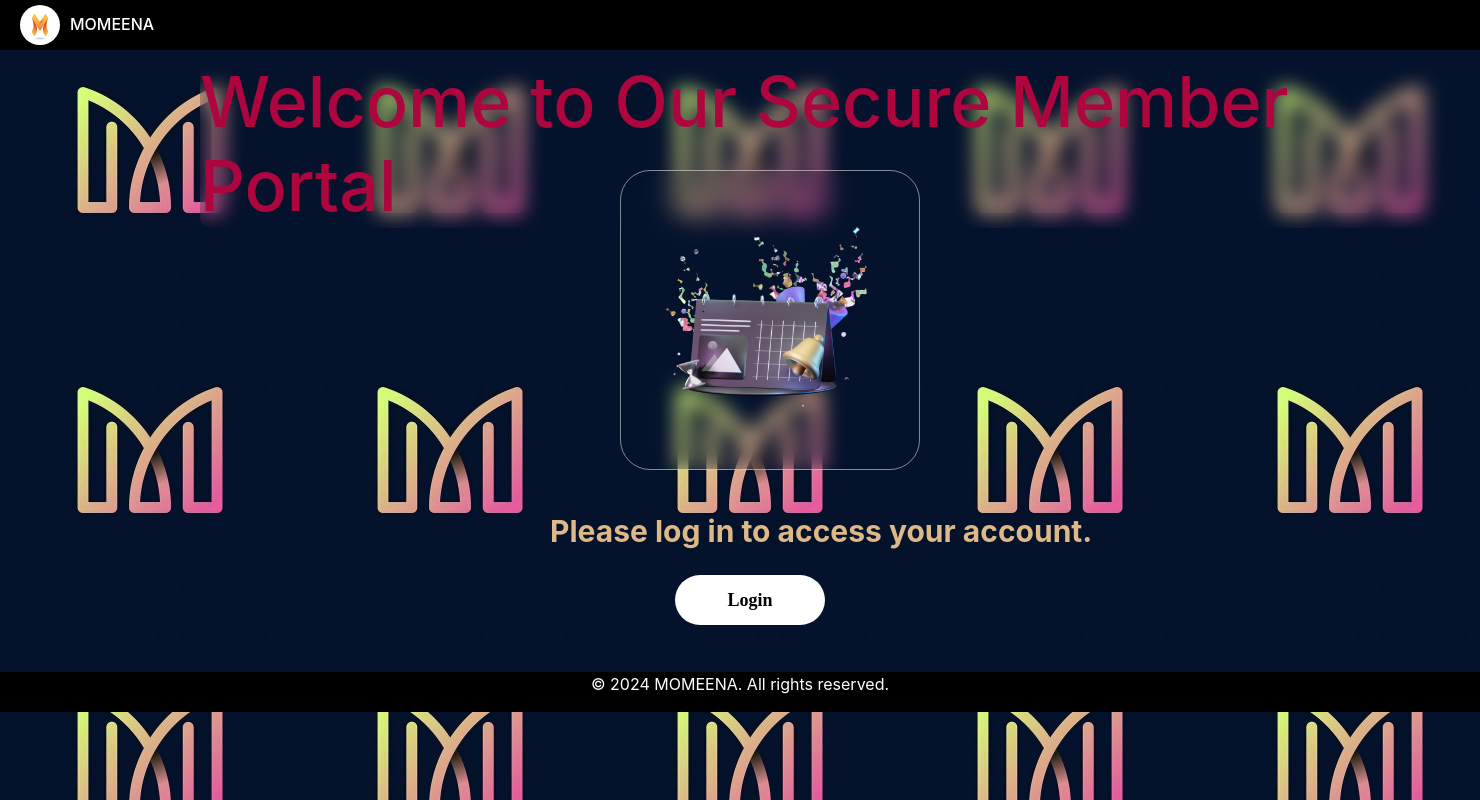
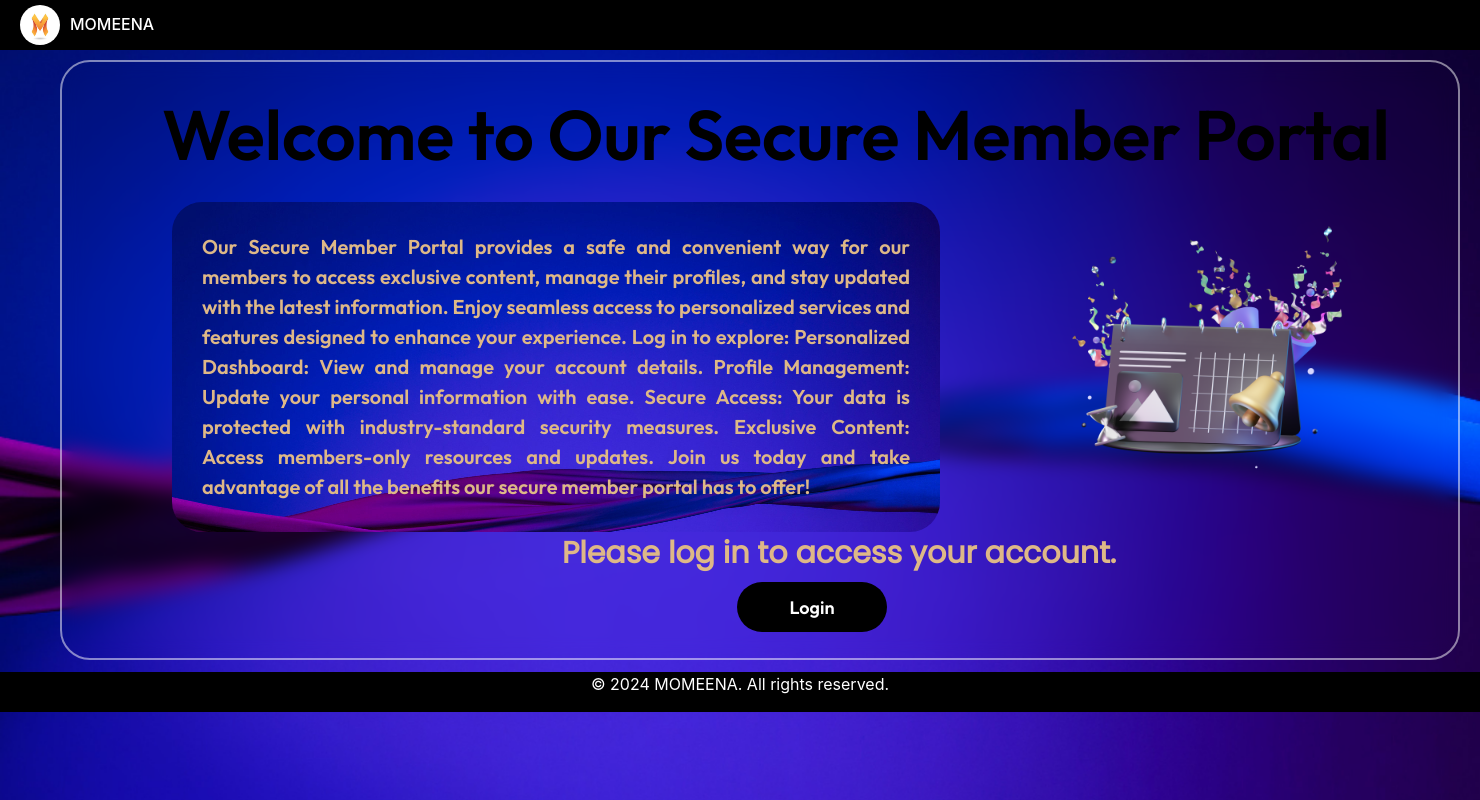
Before and after one commit to momeenaaufar/secure_member_portal, a PHP site: page /welcome.php in a window 1480 px wide. Run offline with PHP 8.4, Linux system fonts and the light colour scheme; some libraries are stand-ins or nearby versions.

Commit message:
first commit for secure member portal

```diff
--- a/login.php
+++ b/login.php
@@ -70,7 +70,7 @@
                 <button type="submit" class="btn">Login</button>
             </div>
         </form>
-        <p>New user? <a href="signup.php">Sign up here</a></p>
+        <p>New user? <a href="signup.php" class="button">Sign up</a></p>
     </div>
 </div>
 
--- a/style.css
+++ b/style.css
@@ -1,94 +1,133 @@
-header,footer{
+header, footer {
     background-color: black;
 }
-header{
+
+header {
     height: 50px;
     color: white;
     align-content: center;
 }
-header .name{
-    top:15px;
-    left:70px;
+
+header .name {
+    top: 15px;
+    left: 70px;
     position: absolute;
 }
-header img{
+
+header img {
     height: 40px;
     width: 40px;
-    left:20px;
+    left: 20px;
     top: 5px;
     position: absolute;
     border-radius: 50px;
 }
-footer{
+
+footer {
     color: white;
     align-content: center;
     text-align: center;
     top: 100px;
 }
-body{
-    background-image: url("logos/m2.jpeg");
-    background-size:300px;
+
+body {
+    background-image: url("logos/3.jpg");
+    background-size: cover;
 }
-.container{
+
+.container {
     height: 622px;
 }
-.welcome h1{
+.welcome-container{
+    height: 600px;
+    width: 1400px;
+    border-radius: 30px;
+    backdrop-filter: blur(10px);
+    background-color: transparent;
+    border: 2px solid rgba(255, 255, 255, 0.5);
+    background-size: 100px;
+    position: absolute;
+    left: 60px;
+    top: 60px;
+}
+.welcome h1 {
     font-size: 70px;
-    font-family: Inter;
+    font-family: Out;
     font-weight: 500;
-    top: 60px;
-    left: 200px;
+    top: 30px;
+    left: 100px;
     position: absolute;
-    color: rgb(175, 5, 62);
-    border-radius: 10px;
-    background-color:transparent;
-    backdrop-filter: blur(10px);
+    color: black;
 }
-.welcome p{
-     /* Add styles for the modal body */
-    font-family: Inter;
+
+.welcome .para {
+    font-family: Out;
+    font-size: 20px;
+    font-weight: 200;
+    align-self: center;
+    border-bottom: none;
+    top: 120px;
+    left: -90px;
+    position: absolute;
+    color: burlywood;
+    text-align: justify;
+    line-height: 30px;
+    border-radius: 30px;
+    padding: 30px;
+    background-image: url(logos/3.jpg);
+}
+
+.welcome p {
+    font-family: Pop;
     font-size: 30px;
     font-weight: 700;
     line-height: 42.36px;
     align-self: center;
     border-bottom: none;
-    top: 510px;
-    left: 550px;
+    top: 470px;
+    left: 500px;
     position: absolute;
-    color:burlywood;
+    color: burlywood;
 }
-.welcome .btn{
-    width: 150px; /* Set the width */
-    height: 50px; /* Set the height */
-    border: none; /* Remove border */
-    border-radius: 20px; /* Apply border-radius for rounded corners */
-    background-color: white;
+.welcome .btn {
+    width: 150px;
+    height: 50px;
+    border: none;
+    border-radius: 20px;
+    background-color: black;
     border: none;
     border-radius: 30px;
     align-content: center;
-    color: black;
+    color: white;
     font-family: Out;
     font-size: large;
     font-weight: bolder;
     outline: none;
-    position: absolute; /* Set position to relative */
-    top: 575px;
+    position: absolute;
+    top: 520px;
     left: 675px;
 }
-.welcome img{
-    height: 300px;
-    width: 300px;
-    top:170px;
-    left: 620px;
+
+.welcome img {
+    height: 400px;
+    width: 400px;
+    top: 70px;
+    left: 750px;
     position: absolute;
-    border-radius: 30px;
-    backdrop-filter: blur(10px);
-    background-color: transparent;
-    border: 0.86px solid transparent;
-    border: 1px solid rgba(255, 255, 255, 0.5);
+}
+
+.content {
+    display: flex;
+    align-items: flex-start; /* Align items to the top */
+    position: absolute; /* To keep absolute positioning */
+    top: 20px; /* Adjust the top position */
+    left: 200px; /* Adjust the left position */
+    width: calc(50% - 20px); /* Adjust width to accommodate padding */
+    gap: 100px; /* Space between paragraph and image */
+
 }
 .login{
-    top: 70px;
+    top: 30px;
     left: 30px;
     position: absolute;
     gap: 0px;
@@ -588,10 +648,26 @@
 
 thead th {
     border: 1px solid white; /* White border for header */
-    color: palevioletred;
+    color: black;
 }
 
 tbody td {
     border: 1px solid white; /* White border for cells */
     color: white; /* White text color for cells */
 }
+.login-form div {
+    margin-bottom: 20px; /* Add spacing between form elements */
+}
+@font-face {
+    font-family: 'Out';
+    src: url('logos/Outfit-SemiBold.ttf') format('truetype');
+    font-weight: normal;
+    font-style: normal;
+}
+
+@font-face {
+    font-family: 'Pop';
+    src: url('logos/Poppins-Regular.ttf') format('truetype');
+    font-weight: normal;
+    font-style: normal;
+}
--- a/welcome.php
+++ b/welcome.php
@@ -9,13 +9,23 @@
     exit;
 }
 ?>
-
 <div class="container">
-    <div class="welcome">
-        <h1>Welcome to Our Secure Member Portal</h1>
-        <img src="logos/Congratulation.png" alt="welcome image">
-        <p>Please log in to access your account.</p>
-        <a href="login.php" class="btn">Login</a> <!-- Link to the login page -->
+    <div class="welcome-container">
+        <div class="welcome">
+                <h1>Welcome to Our Secure Member Portal</h1>
+                <div class="content">
+                        <p class="para">Our Secure Member Portal provides a safe and convenient way for our members to access exclusive content, manage their profiles, and stay updated with the latest information. Enjoy seamless access to personalized services and features designed to enhance your experience. Log in to explore:
+                            Personalized Dashboard: View and manage your account details.
+                            Profile Management: Update your personal information with ease.
+                            Secure Access: Your data is protected with industry-standard security measures.
+                            Exclusive Content: Access members-only resources and updates.
+                            Join us today and take advantage of all the benefits our secure member portal has to offer!
+                        </p>
+                        <img src="logos/Congratulation.png" alt="welcome image">
+                </div>
+                <p>Please log in to access your account.</p>
+                <a href="login.php" class="btn">Login</a> <!-- Link to the login page -->
+        </div>
     </div>
 </div>
 
```
Also changed, not shown: other parts of style.css (+47 -26 lines), logos/1.jpeg (added), logos/2.jpeg (added), logos/3.jpg (added), logos/Outfit-SemiBold.ttf (added), logos/Poppins-Regular.ttf (added).
